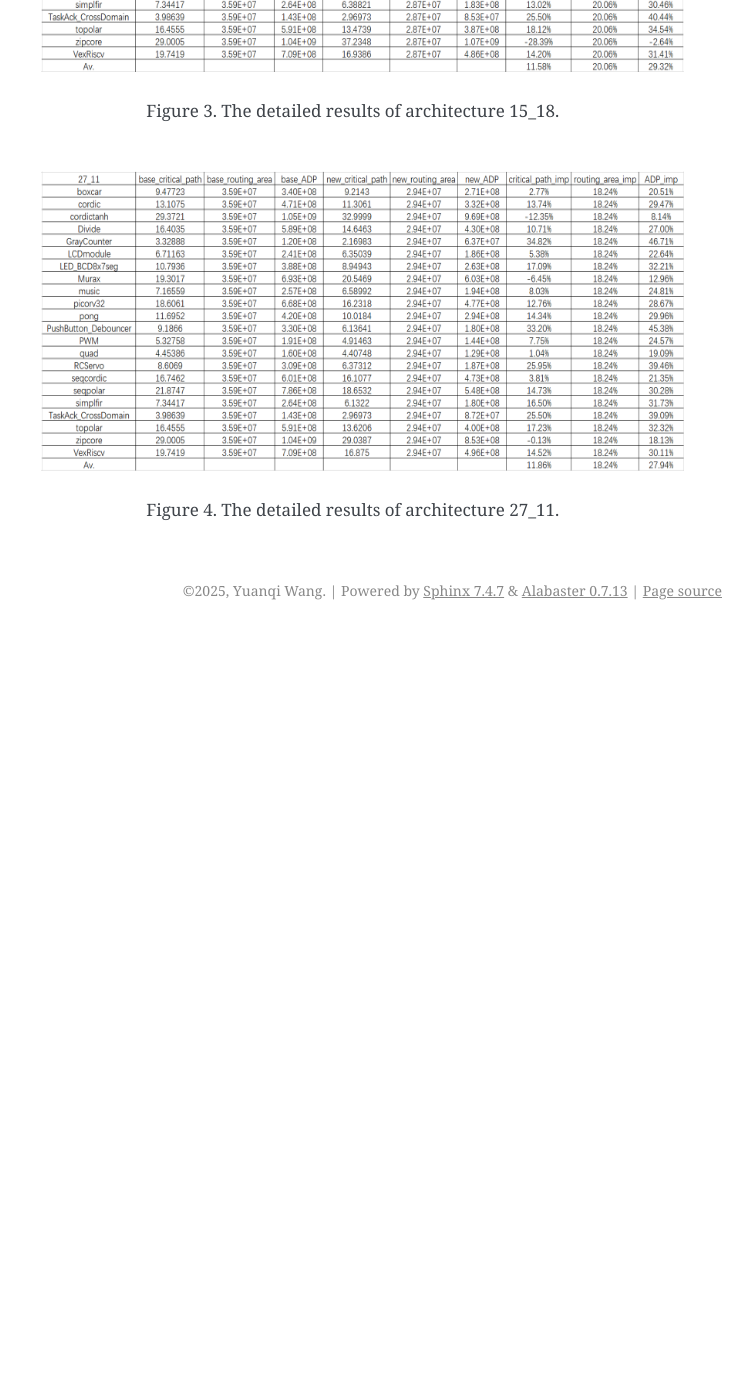
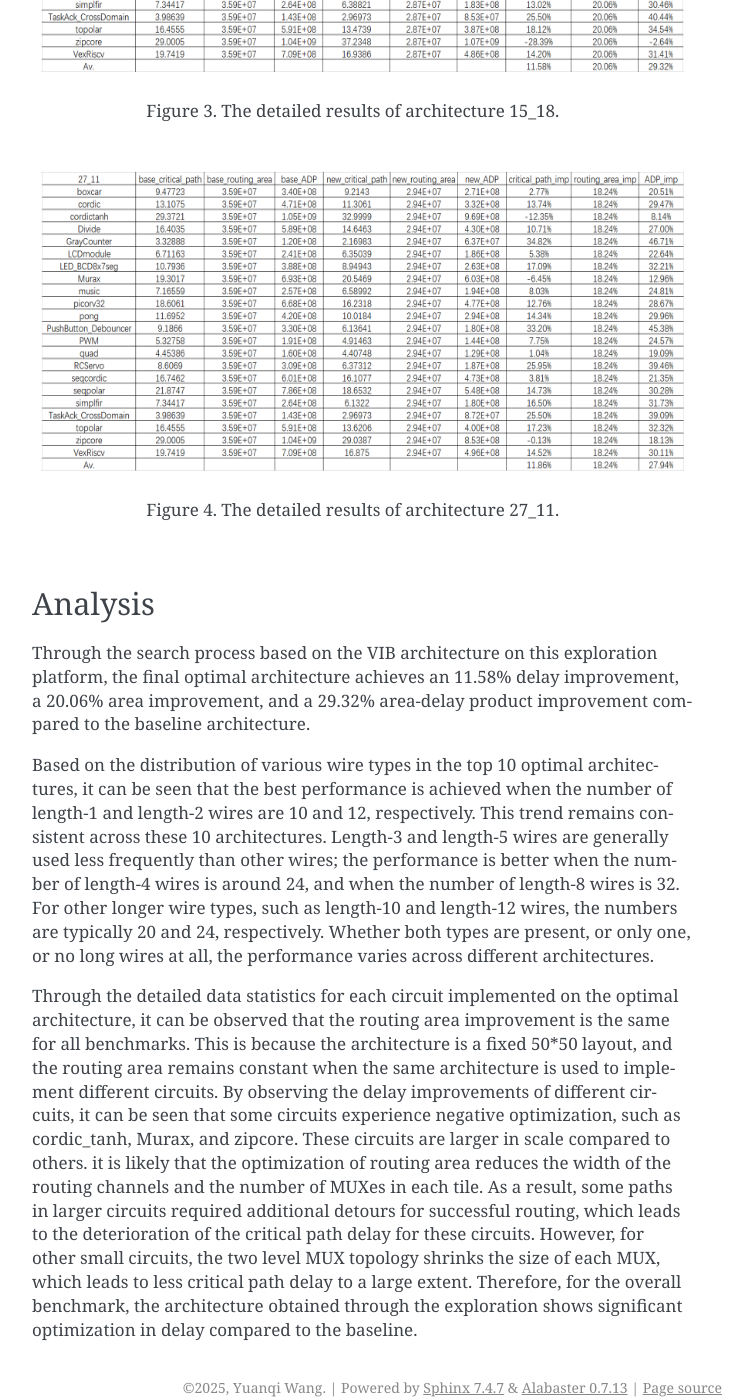
Before and after one commit to Wang-Yuanqi-source/FPGA_Arch_Exploration, a Sphinx documentation site: the page built from docs/source/experimental_results.rst, in a window 1280 px wide and 1400 px high, scrolled down 2532 px. Shown: the whole window, without its empty margins (388-1141 px from the left). Built offline with Sphinx 7.4.7, drawn with Linux system fonts in a browser that asks for light colours; formulas are drawn with MathJax 3; before the commit the page ends 3162 px from its top, so only the background shows below that.

Commit message:
Update experimental_results.rst

```diff
--- a/docs/source/experimental_results.rst
+++ b/docs/source/experimental_results.rst
@@ -75,3 +75,11 @@ The information for each benchmark circuit implemented by the two optimal archit
     :height: 300
 
     Figure 4. The detailed results of architecture 27_11.
+
+Analysis
+--------
+Through the search process based on the VIB architecture on this exploration platform, the final optimal architecture achieves an 11.58% delay improvement, a 20.06% area improvement, and a 29.32% area-delay product improvement compared to the baseline architecture.
+
+Based on the distribution of various wire types in the top 10 optimal architectures, it can be seen that the best performance is achieved when the number of length-1 and length-2 wires are 10 and 12, respectively. This trend remains consistent across these 10 architectures. Length-3 and length-5 wires are generally used less frequently than other wires; the performance is better when the number of length-4 wires is around 24, and when the number of length-8 wires is 32. For other longer wire types, such as length-10 and length-12 wires, the numbers are typically 20 and 24, respectively. Whether both types are present, or only one, or no long wires at all, the performance varies across different architectures.
+
+Through the detailed data statistics for each circuit implemented on the optimal architecture, it can be observed that the routing area improvement is the same for all benchmarks. This is because the architecture is a fixed 50*50 layout, and the routing area remains constant when the same architecture is used to implement different circuits. By observing the delay improvements of different circuits, it can be seen that some circuits experience negative optimization, such as cordic_tanh, Murax, and zipcore. These circuits are larger in scale compared to others. it is likely that the optimization of routing area reduces the width of the routing channels and the number of MUXes in each tile. As a result, some paths in larger circuits required additional detours for successful routing, which leads to the deterioration of the critical path delay for these circuits. However, for other small circuits, the two level MUX topology shrinks the size of each MUX, which leads to less critical path delay to a large extent. Therefore, for the overall benchmark, the architecture obtained through the exploration shows significant optimization in delay compared to the baseline.
```
